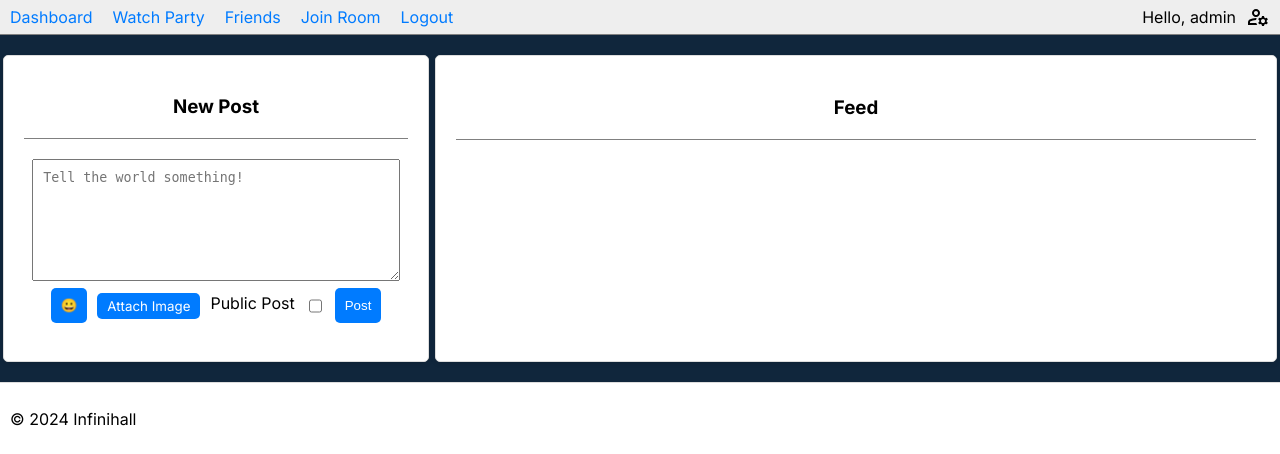
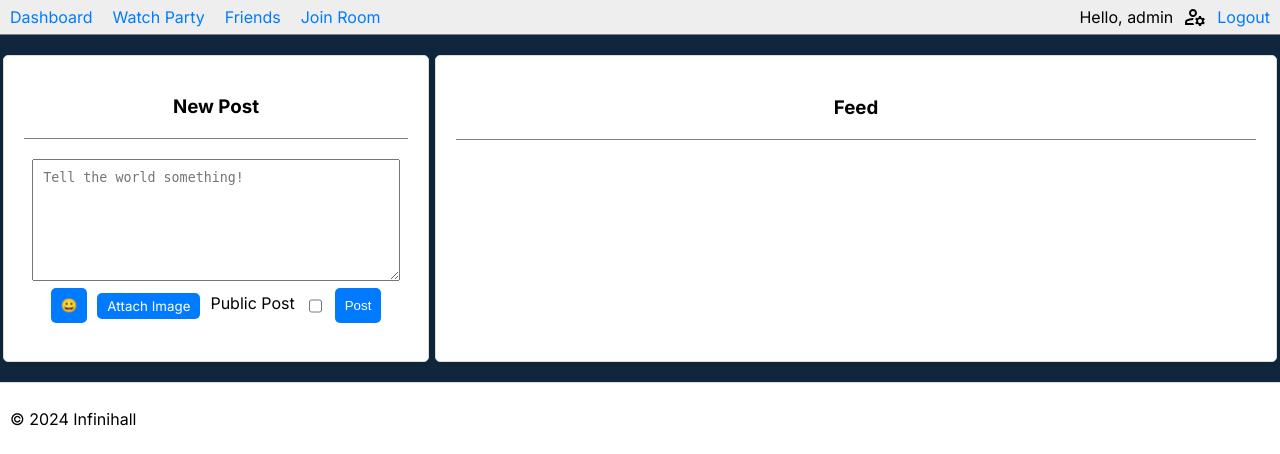
Before and after one commit to slimer37/108-video-share-site, a Flask app: page /dashboard in a window 1280 px wide. Shown: the part 68-522 px from the top of the page. Run offline with Flask 3, Linux system fonts and the light colour scheme; a user stored in the database is signed in; data that the repository does not hold is empty; some libraries are stand-ins or nearby versions.

Commit message:
move logout next to account name

```diff
--- a/static/styles.css
+++ b/static/styles.css
@@ -155,12 +155,12 @@ nav {
     gap: 20px;
 }
 
-nav a {
+.nav-link {
     text-decoration: none;
     color: #007bff !important;
 }
 
-nav a:hover {
+.nav-link:hover {
     text-decoration: underline;
 }
 
--- a/templates/logged_in.html
+++ b/templates/logged_in.html
@@ -4,11 +4,10 @@
 
 <div class="nav-container">
     <nav>
-        <a href="{{ url_for('dashboard') }}">Dashboard</a>
-        <a href="{{ url_for('watch_party') }}">Watch Party</a>
-        <a href="{{ url_for('friends') }}">Friends</a>
-        <a href="{{ url_for('available_rooms') }}">Join Room</a>
-        <a href="{{ url_for('logout') }}">Logout</a>
+        <a class="nav-link" href="{{ url_for('dashboard') }}">Dashboard</a>
+        <a class="nav-link" href="{{ url_for('watch_party') }}">Watch Party</a>
+        <a class="nav-link" href="{{ url_for('friends') }}">Friends</a>
+        <a class="nav-link" href="{{ url_for('available_rooms') }}">Join Room</a>
     </nav>
 
 
@@ -20,6 +19,7 @@
         <a href="{{ url_for('account_settings') }}" style="height: 24px;">
             <img class="logo" src="static/img/manageacct.svg" style="height: 100%" alt="Account Settings Button">
         </a>
+        <a class="nav-link" href="{{ url_for('logout') }}">Logout</a>
     </div>
 </div>
 
```
